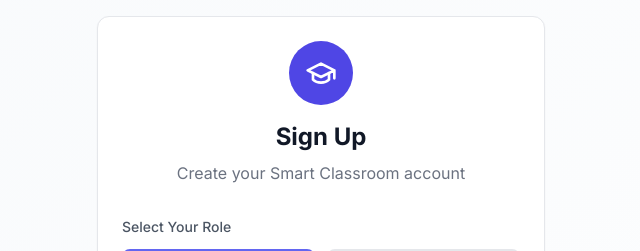
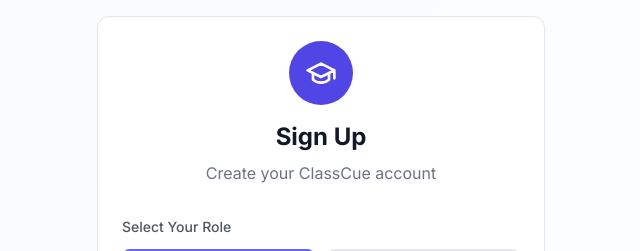
Before and after one commit to me-priyanshi/sih25, a React (Create React App) app: page /signup in a window 1280 px wide. Shown: the top 251 px of the page, without its empty margins (319-959 px from the left). Built offline with nearby package versions, Linux system fonts and the light colour scheme.

Commit message:
Update Signup.js
updated app name

```diff
--- a/src/components/shared/Signup.js
+++ b/src/components/shared/Signup.js
@@ -100,7 +100,7 @@
               Sign Up
             </h1>
             <p className="text-gray-600">
-              Create your Smart Classroom account
+              Create your ClassCue account
             </p>
           </div>
           <form onSubmit={handleSubmit} className="space-y-6">
```
